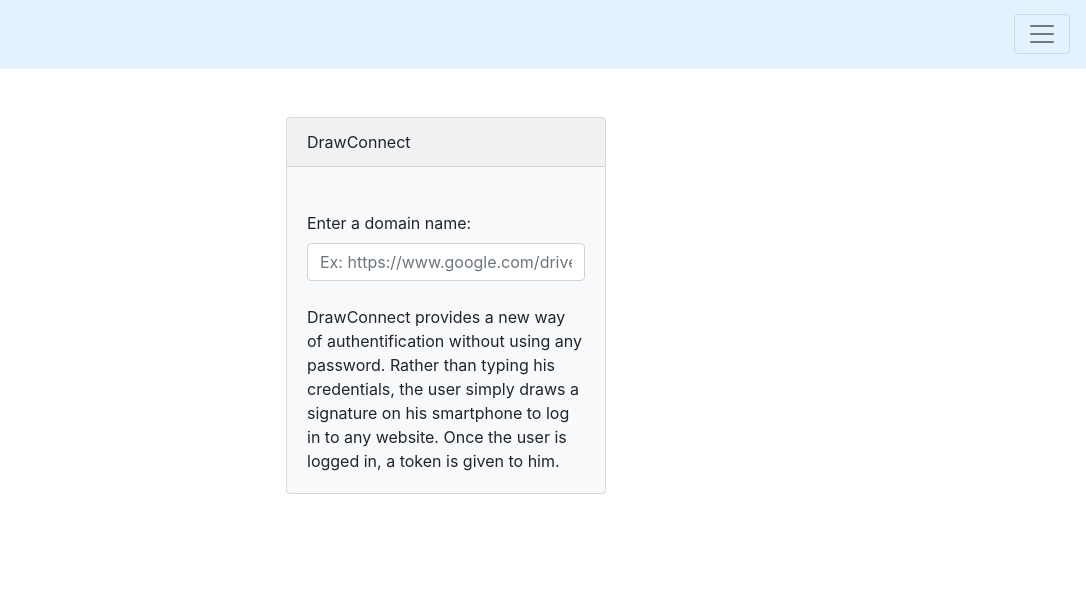
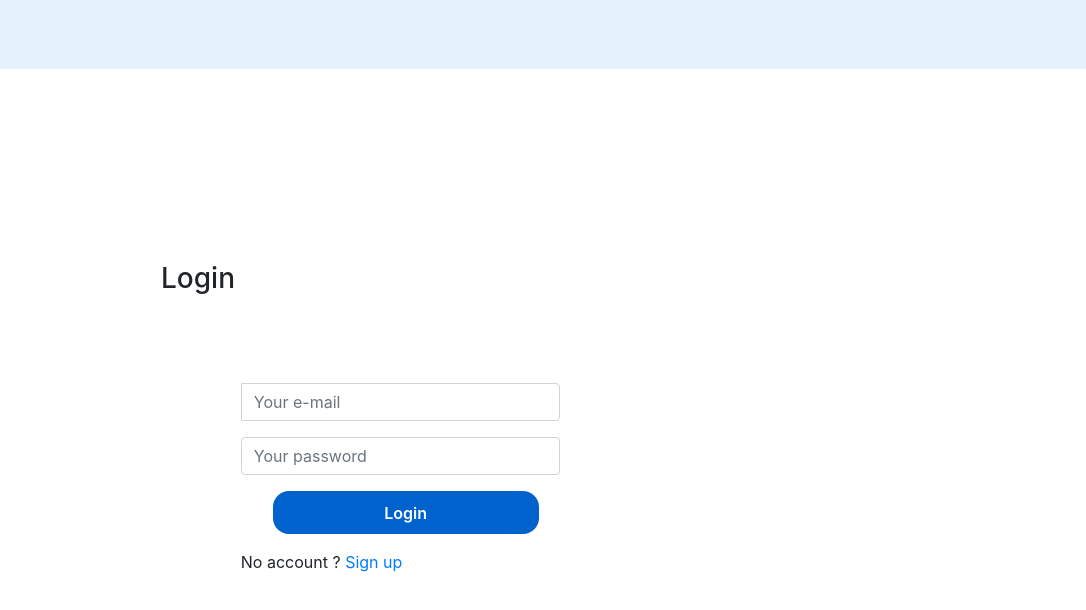
Before and after one commit to trisCPE/Front, a plain HTML site: page Front/index.html in a window 1280 px wide. Shown: the full height of the page, 194-1280 px from the left. Drawn offline with nearby package versions, Linux system fonts and the light colour scheme.

Commit message:
form + index pages

```diff
--- /dev/null
+++ b/Front/form.css
@@ -0,0 +1,45 @@
+ body, html{
+    height: 100%;
+    background-repeat: no-repeat;
+    background-color: #d3d3d3;
+    font-family: 'Oxygen', sans-serif;
+}
+
+.main{
+    margin-top: 70px;
+}
+
+
+.form-group{
+   margin-bottom: 15px;
+}
+
+label{
+   margin-bottom: 15px;
+}
+
+input,
+input::-webkit-input-placeholder {
+   font-size: 11px;
+   padding-top: 3px;
+}
+
+.main-login{
+    background-color: #fff;
+   /* shadows and rounded borders */
+   -moz-border-radius: 2px;
+   -webkit-border-radius: 2px;
+   border-radius: 2px;
+   -moz-box-shadow: 0px 2px 2px rgba(0, 0, 0, 0.3);
+   -webkit-box-shadow: 0px 2px 2px rgba(0, 0, 0, 0.3);
+   box-shadow: 0px 2px 2px rgba(0, 0, 0, 0.3);
+
+}
+
+.main-center{
+    margin-top: 30px;
+    margin: 0 auto;
+    max-width: 330px;
+   padding: 40px 40px;
+
+}
--- a/Front/index.css
+++ b/Front/index.css
@@ -0,0 +1,35 @@
+.login-container{
+    margin-top: 5%;
+    margin-bottom: 5%;
+}
+
+.login-form{
+    padding: 5%;
+    margin-left: 20%;
+}
+
+.login-container form{
+    padding: 10%;
+}
+
+.btnSubmit
+{
+    width: 50%;
+    border-radius: 1rem;
+    padding: 1.5%;
+    border: none;
+    cursor: pointer;
+    margin-left: 5%;
+
+}
+
+.login-form .btnSubmit{
+    font-weight: 600;
+    color: #fff;
+    background-color: #0062cc;
+}
+
+h1{
+   margin-left: 25%;
+   color:red;
+}
--- a/Front/index.html
+++ b/Front/index.html
@@ -5,10 +5,11 @@
   <meta charset="utf-8">
   <meta name="viewport" content="width=device-width, initial-scale=1">
   <link rel="stylesheet" href="https://maxcdn.bootstrapcdn.com/bootstrap/4.1.3/css/bootstrap.min.css">
+  <link rel="stylesheet" href="index.css">
   <script src="https://ajax.googleapis.com/ajax/libs/jquery/3.3.1/jquery.min.js"></script>
   <script src="https://cdnjs.cloudflare.com/ajax/libs/popper.js/1.14.3/umd/popper.min.js"></script>
   <script src="https://maxcdn.bootstrapcdn.com/bootstrap/4.1.3/js/bootstrap.min.js"></script>
- <style></style>
+  <link href="https://stackpath.bootstrapcdn.com/font-awesome/4.7.0/css/font-awesome.min.css">
 </head>
 <body>
 
@@ -17,9 +18,6 @@
                     <img src="images/logo.png" style="width:40px;">
                     DrawConnect
                 </a>
-                <button class="navbar-toggler" type="button" data-toggle="collapse" data-target="#collapsibleNavbar">
-                  <span class="navbar-toggler-icon"></span>
-                </button>
                 <div class="collapse navbar-collapse" id="collapsibleNavbar">
                 <ul class="navbar-nav">
                     <li class="nav-item">
@@ -30,22 +28,32 @@
               </nav>
               <br>
               <br>
+              <br>
 
-<div class="container">
-    <div class="card bg-light mb-3 mx-auto" style="max-width: 20rem;">
-        <div class="card-header">DrawConnect</div>
-        <div class="card-body">
-          <br>
-          <label for="basic-url">Enter a domain name: </label>
-          <input type="text" class="form-control" id="basic-url" placeholder="Ex: https://www.google.com/drive/">
-          <br>
-          <p class="card-text">DrawConnect provides a new way of authentification without using any password.
-         Rather than typing his credentials, the user simply draws a signature on his smartphone to log in to any website.
-         Once the user is logged in, a token is given to him.
-
-          </p>
-        </div>
+<div class="container login-container">
+    <div class="row">
+        <div class="col login-form">
+          <i class="fa fa-user"></i>
+            <h3>Login</h3>
+            <form>
+                <div class="form-group">
+                    <div class="input-group">
+												<span class="input-group-addon">
+                            <i class="fa fa-user" aria-hidden="true"></i>
+                        </span>
+                        <input type="text" class="form-control col-6" placeholder="Your e-mail" value="" />
+                      </div>
+                </div>
+                <div class="form-group">
+                    <input type="password" class="form-control col-6" placeholder="Your password" value="" />
+                </div>
+                <div class="form-group">
+                    <input type="submit" class="btnSubmit col-5" value="Login" />
+                </div>
+                <span>No account ? <a href="form.html">Sign up</a></span>
+            </form>
+          </div>
       </div>
-</div>
+  </div>
 </body>
 </html>
```
Also changed, not shown: Front/form.html (added, +79 -0 lines), Front/main.html (added, +29 -0 lines), Front/images/person.png (added), Front/main.css (added).
